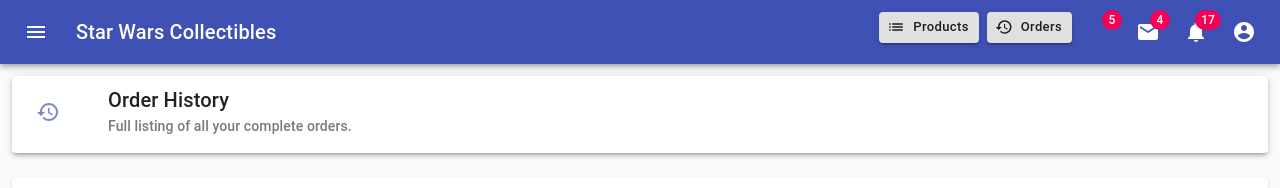
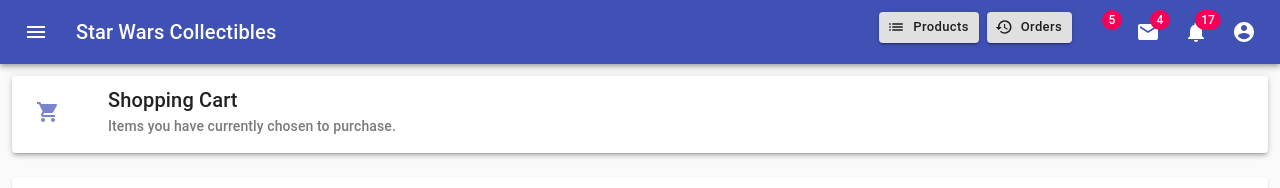
Before and after one commit to cashmy/SW_Collectibles, a React (Create React App) app: page /shoppingCart in a window 1280 px wide. Shown: the top 188 px of the page. Built offline with nearby package versions, Linux system fonts and the light colour scheme.

Commit message:
Fixed Shopping Cart Pageheader

```diff
--- a/src/components/ShoppingCart/shoppingCart.jsx
+++ b/src/components/ShoppingCart/shoppingCart.jsx
@@ -13,7 +13,7 @@
 import TableRow from '@material-ui/core/TableRow';
 import Paper from '@material-ui/core/Paper';
 import PageHeader from '../PageHeader/PageHeader';
-import HistoryIcon from '@material-ui/icons/History';
+import ShoppingCartIcon from '@material-ui/icons/ShoppingCart';
 import Button from "@material-ui/core/Button";
 import ButtonGroup from "@material-ui/core/ButtonGroup";
 
@@ -49,9 +49,9 @@
   return (
       <div>
       <PageHeader
-        title="Order History"
-        subtitle="Full listing of all your complete orders."
-        icon={<HistoryIcon/>}
+        title="Shopping Cart"
+        subtitle="Items you have currently chosen to purchase."
+        icon={<ShoppingCartIcon/>}
       />
       <Grid container spacing={2} className={classes.grid} >
           {/* <Paper className={classes.paper} > */}
```
